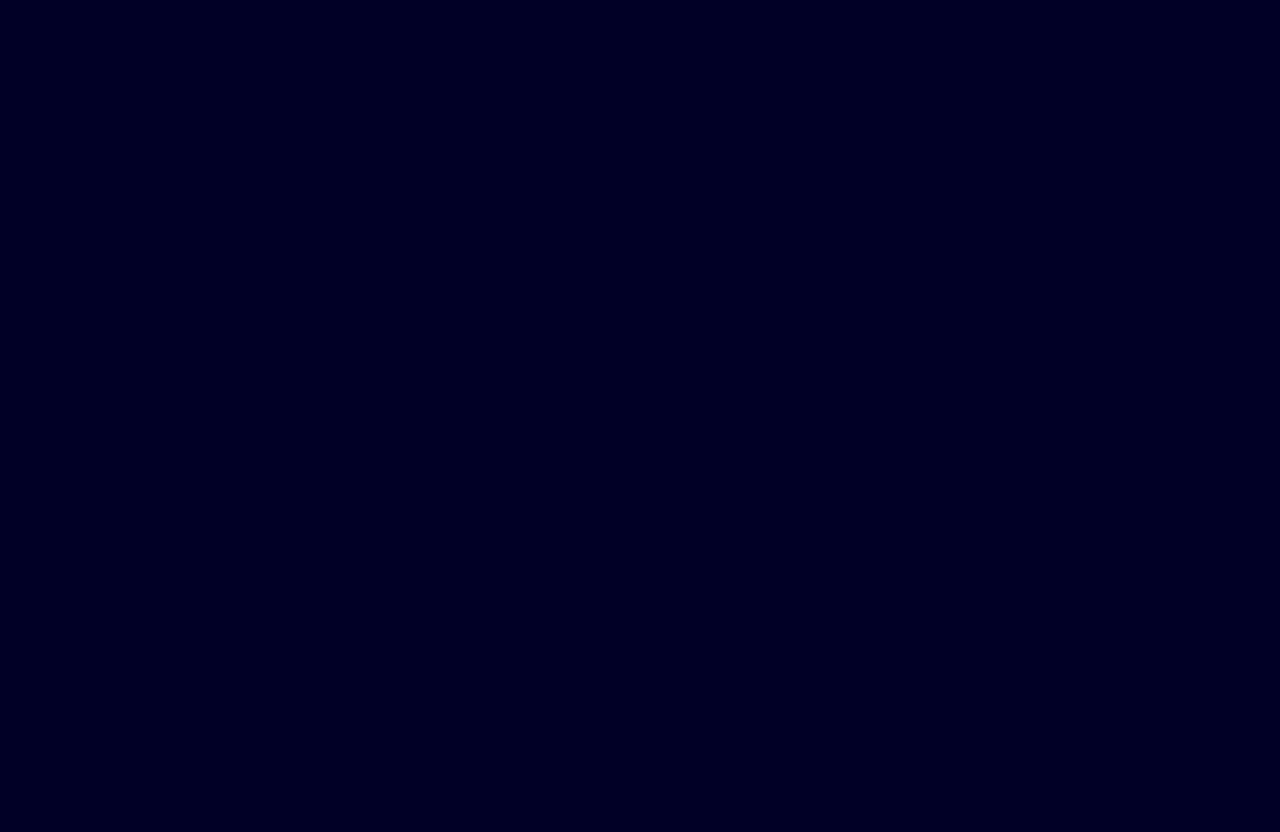
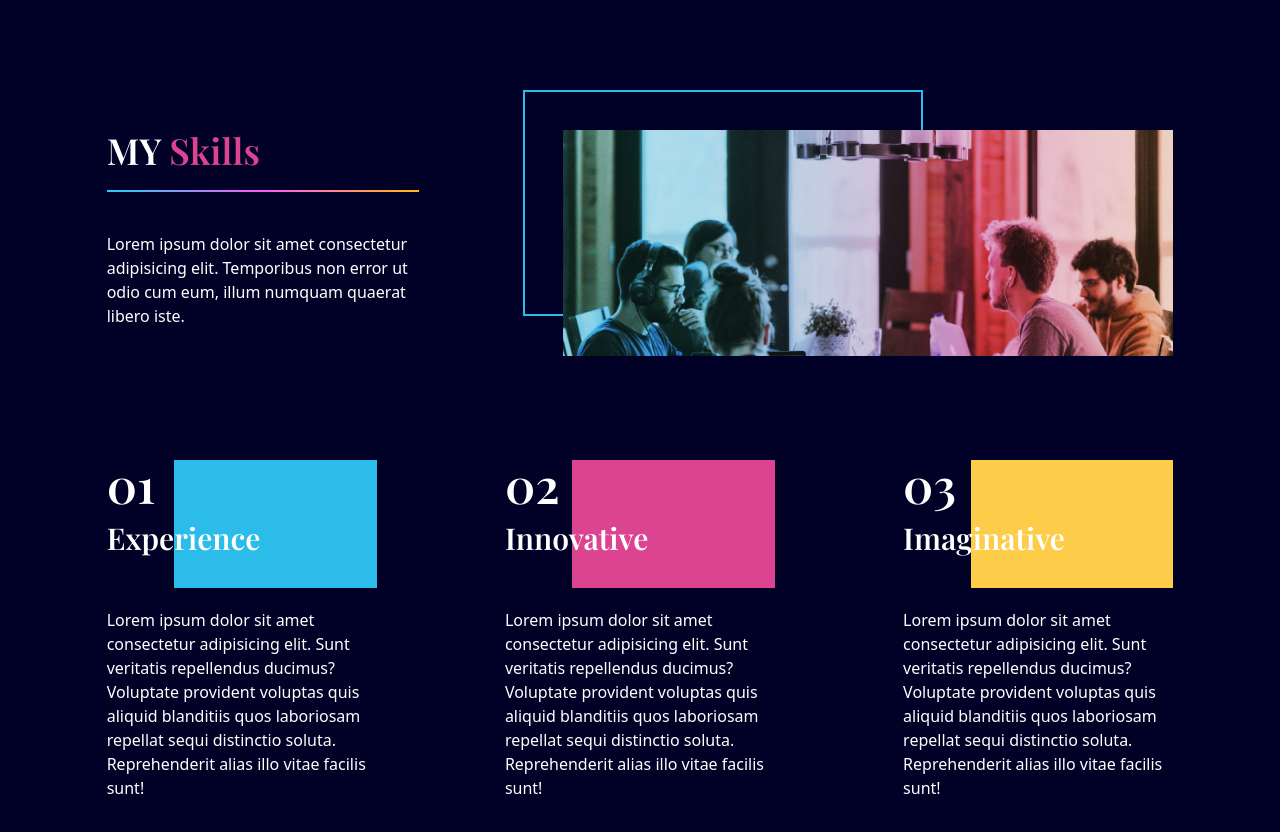
Before and after one commit to AsfandG/portfolio, a React (Vite) app: page / in a window 1280 px wide. Shown: the part 840-1672 px from the top of the page. Before the commit the page ends 800 px from the top, so only its background shows below. Built offline with nearby package versions, Linux system fonts and the light colour scheme; a web font is replaced by a local one.

Commit message:
skills section completed

```diff
--- a/src/App.jsx
+++ b/src/App.jsx
@@ -3,6 +3,8 @@
 import useMediaQuery from "./hooks/useMediaQuery";
 import DotGroup from "./components/dot-group";
 import Landing from "./components/landing";
+import LineGradient from "./components/line-gradient";
+import MySkills from "./components/my-skills";
 
 const App = () => {
   const [selectedPage, setSelectedPage] = useState("home");
@@ -40,6 +42,11 @@
 
         <Landing setSelectedPage={setSelectedPage} />
       </div>
+
+      <LineGradient />
+      <div className="w-5/6 mx-auto tablet:h-full">
+        <MySkills />
+      </div>
     </div>
   );
 };
--- /dev/null
+++ b/src/components/line-gradient.jsx
@@ -0,0 +1,5 @@
+const LineGradient = ({ width = "w-full" }) => {
+  return <div className={`h-0.5 ${width} bg-rainbow`} />;
+};
+
+export default LineGradient;
--- /dev/null
+++ b/src/components/my-skills.jsx
@@ -0,0 +1,141 @@
+import React from "react";
+import useMediaQuery from "../hooks/useMediaQuery";
+import LineGradient from "./line-gradient";
+import skillsImage from "../assets/skills-image.png";
+import { motion } from "motion/react";
+
+const MySkills = () => {
+  const isAboveMediumScreens = useMediaQuery("(min-width:1060px)");
+  return (
+    <section id="skills" className="pt-10 pb-24">
+      {/* Header and Image Section */}
+      <div className="laptop:flex laptop:justify-between laptop:gap-16 mt-32">
+        <motion.div
+          className="laptop:w-1/3"
+          initial="hidden"
+          whileInView="visible"
+          viewport={{ once: true, amount: 0.5 }}
+          transition={{ delay: 0.4, duration: 0.5 }}
+          variants={{
+            hidden: { opacity: 0, x: -50 },
+            visible: { opacity: 1, x: 0 },
+          }}
+        >
+          <p className="font-playfair font-semibold text-4xl mb-5">
+            MY <span className="text-red">Skills</span>
+          </p>
+          <LineGradient width="1/3" />
+          <p className="mt-10 mb-7">
+            Lorem ipsum dolor sit amet consectetur adipisicing elit. Temporibus
+            non error ut odio cum eum, illum numquam quaerat libero iste.
+          </p>
+        </motion.div>
+
+        <div className="mt-16 laptop:mt-0">
+          {isAboveMediumScreens ? (
+            <div className="relative z-0 ml-20 before:absolute before:-top-10 before:-left-10  before:w-full before:max-w-[400px] before:h-full before:border-2 before:border-blue before:z-[-1]">
+              <img src={skillsImage} alt="skills " className="z-10" />
+            </div>
+          ) : (
+            <img src={skillsImage} alt="skills " className="z-10" />
+          )}
+        </div>
+      </div>
+
+      {/* Skills */}
+      <div className="laptop:flex laptop:justify-between mt-16 gap-32">
+        {/* Experience */}
+        <motion.div
+          className="laptop:w-1/3 mt-10"
+          initial="hidden"
+          whileInView="visible"
+          viewport={{ once: true, amount: 0.5 }}
+          transition={{ duration: 0.5 }}
+          variants={{
+            hidden: { opacity: 0, y: 50 },
+            visible: { opacity: 1, y: 0 },
+          }}
+        >
+          <div className="relative h-32">
+            <div className="z-10">
+              <p className="font-playfair font-semibold text-5xl">01</p>
+              <p className="font-playfair font-semibold text-3xl mt-3">
+                Experience
+              </p>
+            </div>
+
+            <div className="w-1/2 laptop:w-3/4 h-32 bg-blue absolute right-0 top-0 z-[-1]" />
+          </div>
+          <p className="mt-5">
+            Lorem ipsum dolor sit amet consectetur adipisicing elit. Sunt
+            veritatis repellendus ducimus? Voluptate provident voluptas quis
+            aliquid blanditiis quos laboriosam repellat sequi distinctio soluta.
+            Reprehenderit alias illo vitae facilis sunt!
+          </p>
+        </motion.div>
+
+        {/* Innovative */}
+        <motion.div
+          className="laptop:w-1/3 mt-10"
+          initial="hidden"
+          whileInView="visible"
+          viewport={{ once: true, amount: 0.5 }}
+          transition={{ delay: 0.2, duration: 0.5 }}
+          variants={{
+            hidden: { opacity: 0, y: 50 },
+            visible: { opacity: 1, y: 0 },
+          }}
+        >
+          <div className="relative h-32">
+            <div className="z-10">
+              <p className="font-playfair font-semibold text-5xl">02</p>
+              <p className="font-playfair font-semibold text-3xl mt-3">
+                Innovative
+              </p>
+            </div>
+
+            <div className="w-1/2 laptop:w-3/4 h-32 bg-red absolute right-0 top-0 z-[-1]" />
+          </div>
+          <p className="mt-5">
+            Lorem ipsum dolor sit amet consectetur adipisicing elit. Sunt
+            veritatis repellendus ducimus? Voluptate provident voluptas quis
+            aliquid blanditiis quos laboriosam repellat sequi distinctio soluta.
+            Reprehenderit alias illo vitae facilis sunt!
+          </p>
+        </motion.div>
+
+        {/* Imaginative */}
+        <motion.div
+          className="laptop:w-1/3 mt-10"
+          initial="hidden"
+          whileInView="visible"
+          viewport={{ once: true, amount: 0.5 }}
+          transition={{ delay: 0.4, duration: 0.5 }}
+          variants={{
+            hidden: { opacity: 0, y: 50 },
+            visible: { opacity: 1, y: 0 },
+          }}
+        >
+          <div className="relative h-32">
+            <div className="z-10">
+              <p className="font-playfair font-semibold text-5xl">03</p>
+              <p className="font-playfair font-semibold text-3xl mt-3">
+                Imaginative
+              </p>
+            </div>
+
+            <div className="w-1/2 laptop:w-3/4 h-32 bg-yellow absolute right-0 top-0 z-[-1]" />
+          </div>
+          <p className="mt-5">
+            Lorem ipsum dolor sit amet consectetur adipisicing elit. Sunt
+            veritatis repellendus ducimus? Voluptate provident voluptas quis
+            aliquid blanditiis quos laboriosam repellat sequi distinctio soluta.
+            Reprehenderit alias illo vitae facilis sunt!
+          </p>
+        </motion.div>
+      </div>
+    </section>
+  );
+};
+
+export default MySkills;
--- a/src/index.css
+++ b/src/index.css
@@ -8,6 +8,7 @@
   --color-deep-blue: #010026;
   --color-dark-grey: #757575;
   --color-opaque-black: rgba(0, 0, 0, 0.35);
+  --gradient-rainbow: linear-gradient(to right, #24cbff, #fc59ff, #ffbd0c);
 
   --font-playfair: "Playfair Display", serif;
 
@@ -28,6 +29,10 @@
   /* font-family: "Playfair Display", serif; */
 }
 
+.bg-rainbow {
+  background-image: var(--gradient-rainbow);
+}
+
 /* Tailwind css v4.0 features */
 /* 1. @theme */
 
```
